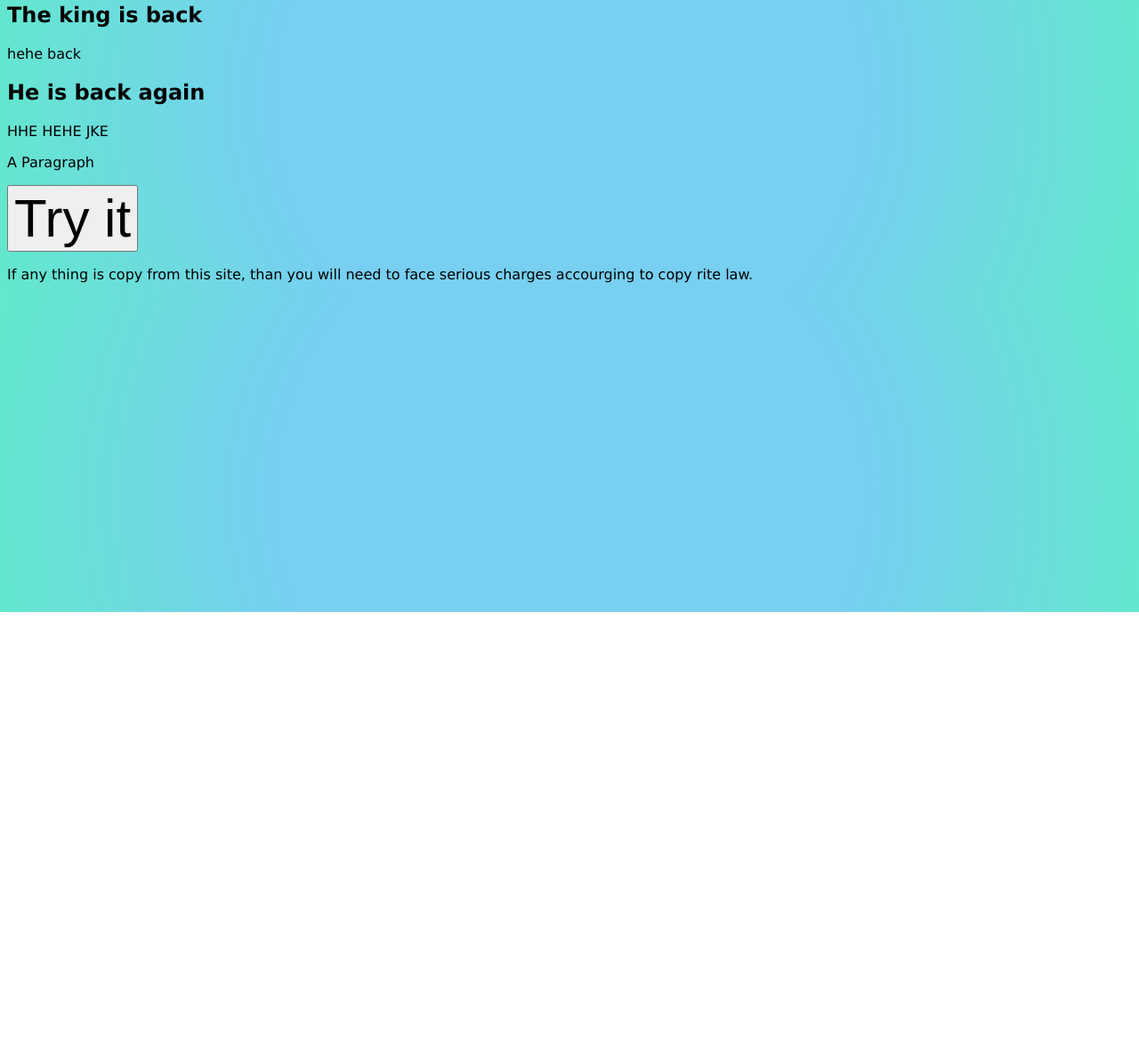
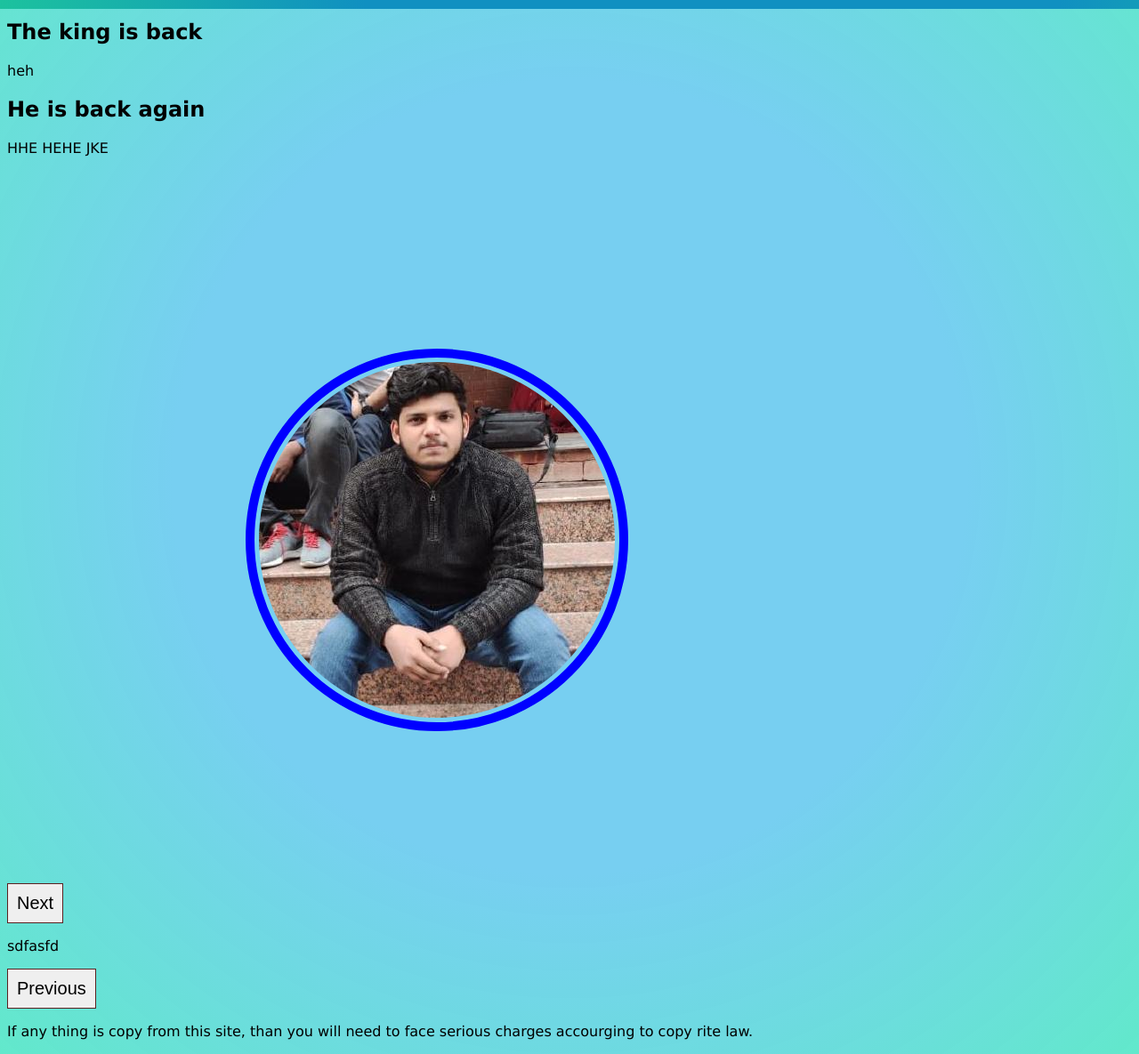
Before and after one commit to sameershahid1/testing, a plain HTML site: page tester2.html in a window 1280 px wide. Shown: the part 112-1297 px from the top of the page at 89% size. Before the commit the page ends 800 px from the top, so only its background shows below. Drawn offline with Linux system fonts and the light colour scheme.

Commit message:
Phase3 working

```diff
--- a/Controller.js
+++ b/Controller.js
@@ -1,17 +1,15 @@
 
-
-function Fun()
+function Next()
 {
-    document.getElementById("test").innerHTML="Welcome to fucker Land";
+    document.getElementById("sucker").src="Images/User2.jpg";
+    document.getElementsbyId("comment").inner="Zohaib the great Sucker";
 }
 
-
-
-function $()
+function Pre()
 {
-    const taker={Name:"Sameer",CGPA: 3.71};
-    alert(taker.Name);
+    document.getElementById("sucker").src="Images/User1.jpg";
 }
 
-
-$();
+const str="   Sameer shahid: rorroorrooorro   ";
+const x=str.trim();
+document.write(x);
--- a/Style2.css
+++ b/Style2.css
@@ -1,11 +1,6 @@
 body
 {
     font-family: 'Lucida Sans', 'Lucida Sans Regular', 'Lucida Grande', 'Lucida Sans Unicode',Geneva,Verdana, sans-serif;
-    /* background: rgb(88,35,124);
-background: -moz-linear-gradient(90deg, rgba(88,35,124,1) 0%, rgba(189,47,47,0.9808298319327731) 49%, rgba(223,157,65,0.9724264705882353) 100%);
-background: -webkit-linear-gradient(90deg, rgba(88,35,124,1) 0%, rgba(189,47,47,0.9808298319327731) 49%, rgba(223,157,65,0.9724264705882353) 100%);
-background: linear-gradient(90deg, rgba(88,35,124,1) 0%, rgba(189,47,47,0.9808298319327731) 49%, rgba(223,157,65,0.9724264705882353) 100%);
-filter: progid:DXImageTransform.Microsoft.gradient(startColorstr="#58237c",endColorstr="#df9d41",GradientType=1); */
     background: rgb(119,207,241);
     background: -moz-radial-gradient(circle, rgba(119,207,241,1) 49%, rgba(88,231,200,0.9416141456582633) 100%);
     background: -webkit-radial-gradient(circle, rgba(119,207,241,1) 49%, rgba(88,231,200,0.9416141456582633) 100%);
@@ -24,15 +19,21 @@ background: -moz-radial-gradient(circle, rgba(16,144,193,1) 49%, rgba(28,194,158
    background: -webkit-radial-gradient(circle, rgba(16,144,193,1) 49%, rgba(28,194,158,1) 100%);
    background: radial-gradient(circle, rgba(16,144,193,1) 49%, rgba(28,194,158,1) 100%);
    filter: progid:DXImageTransform.Microsoft.gradient(startColorstr="#1090c1",endColorstr="#1cc29e",GradientType=1);
-   /* background: rgb(126,60,171);
-   background: -moz-linear-gradient(90deg, rgba(126,60,171,1) 0%, rgba(172,32,32,1) 56%, rgba(195,137,55,1) 100%);
-   background: -webkit-linear-gradient(90deg, rgba(126,60,171,1) 0%, rgba(172,32,32,1) 56%, rgba(195,137,55,1) 100%);
-   background: linear-gradient(90deg, rgba(126,60,171,1) 0%, rgba(172,32,32,1) 56%, rgba(195,137,55,1) 100%);
-   filter: progid:DXImageTransform.Microsoft.gradient(startColorstr="#7e3cab",endColorstr="#c38937",GradientType=1); */
 }
 
+#sucker
+{
+   border:10px solid blue;
+   border-radius:50%;
+   margin:200px;
+   padding:5px;
+
+}
 
 button
 {
-   font-size:60px;
+   font-size:20px;
+   border:1px solid rgb(90, 33, 33);
+   margin:0px;
+   padding:10px;
 }
--- a/tester2.html
+++ b/tester2.html
@@ -32,7 +32,7 @@
 <div class="kin">
 <section>
 <h2>The king is back</h2>
-<P >hehe back</P>
+<P >heh</P>
 </div>
 <div class="kin">
 <h2>He is back again</h2>
@@ -40,9 +40,12 @@
 </div>
 
 
-<p id="test">A Paragraph</p>
-<button type="button" onclick="Fun()">Try it</button>
 
+
+<button  type="button" onclick="Next()">Next</button>
+<img id="sucker" src="Images/User1.jpg" alt="Fuck Off" />
+<p id="comment">sdfasfd</p>
+<button  type="button" onclick="Pre()">Previous</button>
 
 </section>
 </main>
```
Also changed, not shown: Images/User2.jpg (added). Lines whose indentation alone changed are shown as unchanged.
